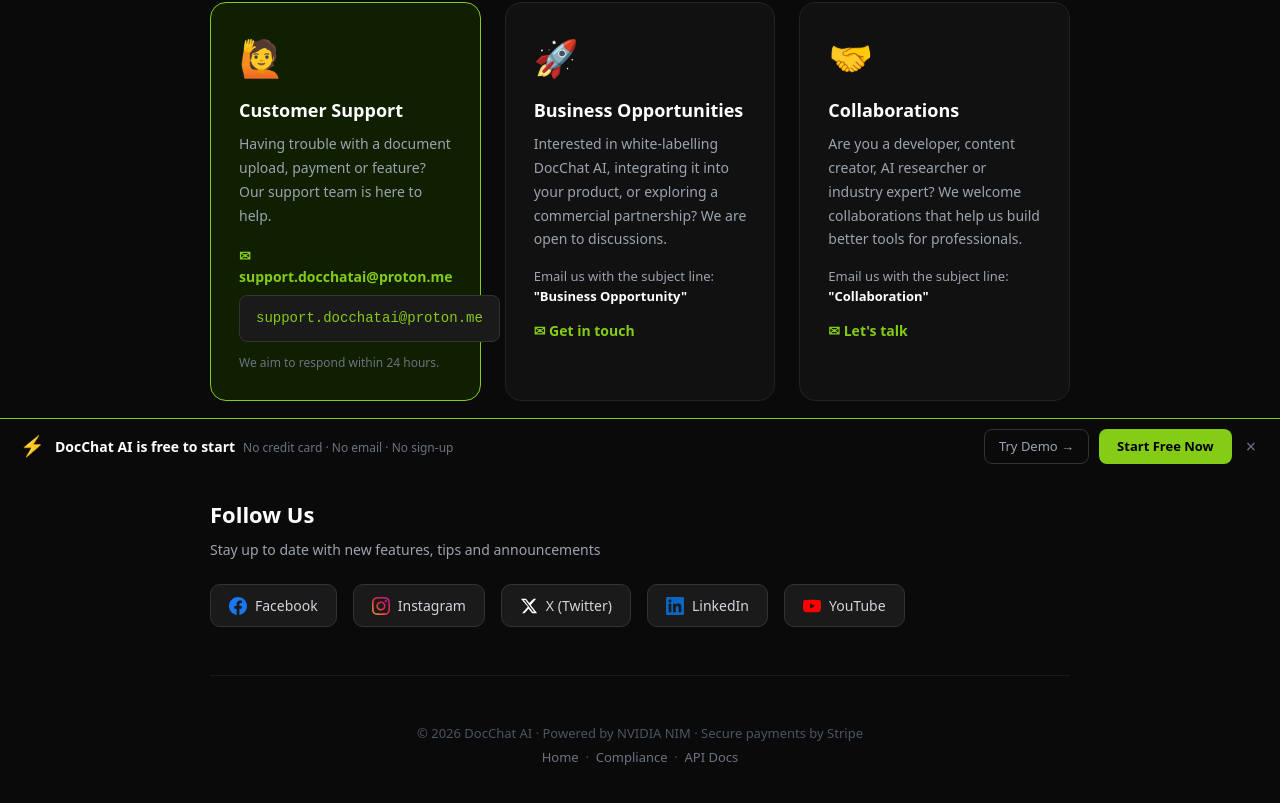
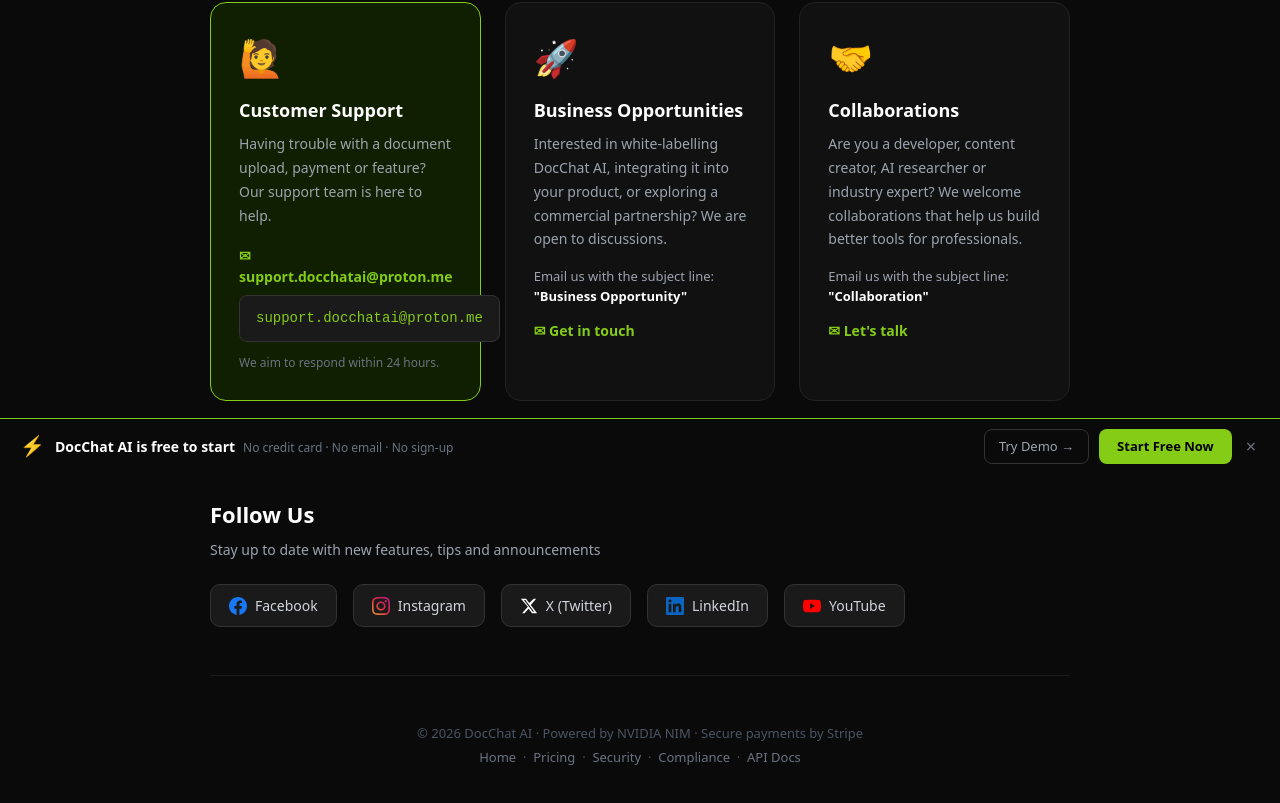
Before and after one commit to justin280/docchat-saas, a Next.js app: page /contact in a window 1280 px wide. Shown: the part 326-1129 px from the top of the page. Built offline with nearby package versions, Linux system fonts and the light colour scheme.

Commit message:
Contact: expand footer link row (add Pricing, Security)

```diff
--- a/app/(pages)/contact/page.js
+++ b/app/(pages)/contact/page.js
@@ -98,7 +98,7 @@ export default function ContactPage() {
         {/* FOOTER NOTE */}
         <div style={{textAlign:'center',color:'#4b5563',fontSize:'13px'}}>
           <p style={{marginBottom:'4px'}}>&#169; 2026 DocChat AI &middot; Powered by NVIDIA NIM &middot; Secure payments by Stripe</p>
-          <p style={{margin:0}}><a href="/" style={{color:'#6b7280',textDecoration:'none'}}>Home</a> &nbsp;&middot;&nbsp; <a href="/compliance" style={{color:'#6b7280',textDecoration:'none'}}>Compliance</a> &nbsp;&middot;&nbsp; <a href="/api-docs" style={{color:'#6b7280',textDecoration:'none'}}>API Docs</a></p>
+          <p style={{margin:0}}><a href="/" style={{color:'#6b7280',textDecoration:'none'}}>Home</a> &nbsp;&middot;&nbsp; <a href="/pricing" style={{color:'#6b7280',textDecoration:'none'}}>Pricing</a> &nbsp;&middot;&nbsp; <a href="/security" style={{color:'#6b7280',textDecoration:'none'}}>Security</a> &nbsp;&middot;&nbsp; <a href="/compliance" style={{color:'#6b7280',textDecoration:'none'}}>Compliance</a> &nbsp;&middot;&nbsp; <a href="/api-docs" style={{color:'#6b7280',textDecoration:'none'}}>API Docs</a></p>
         </div>
       </div>
       <StickyBar />
```
